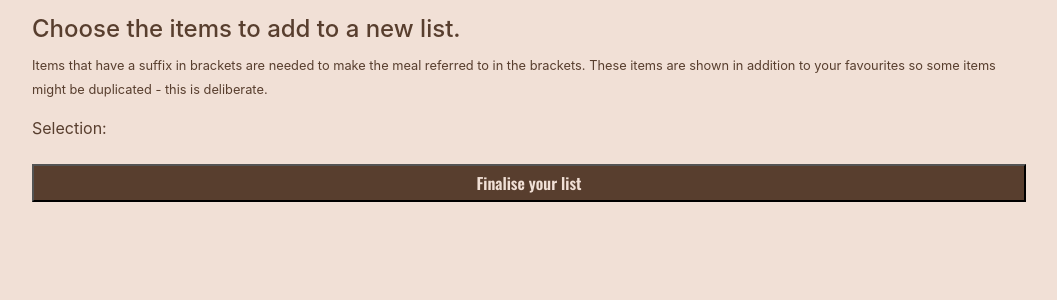
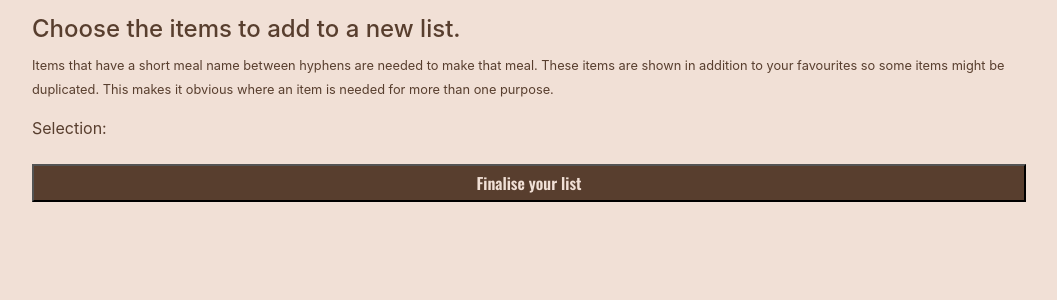
Before and after one commit to matt-j-e/shoplist, a Django app: page /list/stock/add in a window 1280 px wide. Shown: the part 96-396 px from the top of the page, without its empty margins (111-1168 px from the left). Run offline with Django 3.2, Linux system fonts and the light colour scheme; data that the repository does not hold is empty; some libraries are stand-ins or nearby versions.

Commit message:
some more cosmetic changes

```diff
--- a/shoplist_app/helpers.py
+++ b/shoplist_app/helpers.py
@@ -125,9 +125,9 @@ def create_list_choices(init_list):
 	index and name and constructs a 'choices' variable to pass to a multiple choice field form '''
 	choices = []
 	for i in range(len(init_list)):
-		description = init_list[i]['name']
+		description = init_list[i]['name'].capitalize()
 		if init_list[i]['need_for'] != "":
-			description += f" [{init_list[i]['need_for']}]"
+			description += f" --{init_list[i]['need_for']}--"
 		choice = (i, description)
 		choices.append(choice)
 	return choices
--- a/shoplist_app/templates/shoplist_app/list_stock_add.html
+++ b/shoplist_app/templates/shoplist_app/list_stock_add.html
@@ -2,7 +2,7 @@
 
 {% block content %}
 <h4>Choose the items to add to a new list.</h4>
-<p><small>Items that have a suffix in brackets are needed to make the meal referred to in the brackets. These items are shown in addition to your favourites so some items might be duplicated - this is deliberate.</small></p>
+<p><small>Items that have a short meal name between hyphens are needed to make that meal. These items are shown in addition to your favourites so some items might be duplicated. This makes it obvious where an item is needed for more than one purpose.</small></p>
 
 <form class="item-chooser" method="post" action="{% url 'stock_items_add' %}">
 	{% csrf_token %}
--- a/shoplist_app/templates/shoplist_app/show_final_list.html
+++ b/shoplist_app/templates/shoplist_app/show_final_list.html
@@ -2,7 +2,7 @@
 
 {% block content %}
 <h5 class="center">CLICK TO TICK OFF</h4>
-<table>
+<table style="margin: 0 auto;">
 {% for dept in all_depts %}
 	{% if dept.id in used_depts %}
 	<tr>
@@ -14,7 +14,7 @@
 
 	{% if entry.shop_dept_id == dept.id %}
 	<tr class="deeper">
-	<td onclick="toggleFunction(event)">{{ entry.name|capfirst }} {% if entry.need_for != '' %} [{{ entry.need_for }}] {% endif %}</td>
+	<td onclick="toggleFunction(event)">{{ entry.name|capfirst }} {% if entry.need_for != '' %} --{{ entry.need_for }}-- {% endif %}</td>
 	<!--<td><button class="got-button" onclick="toggleFunction(event)">B</button></td>-->
 	</tr>
 	{% endif %}
```
